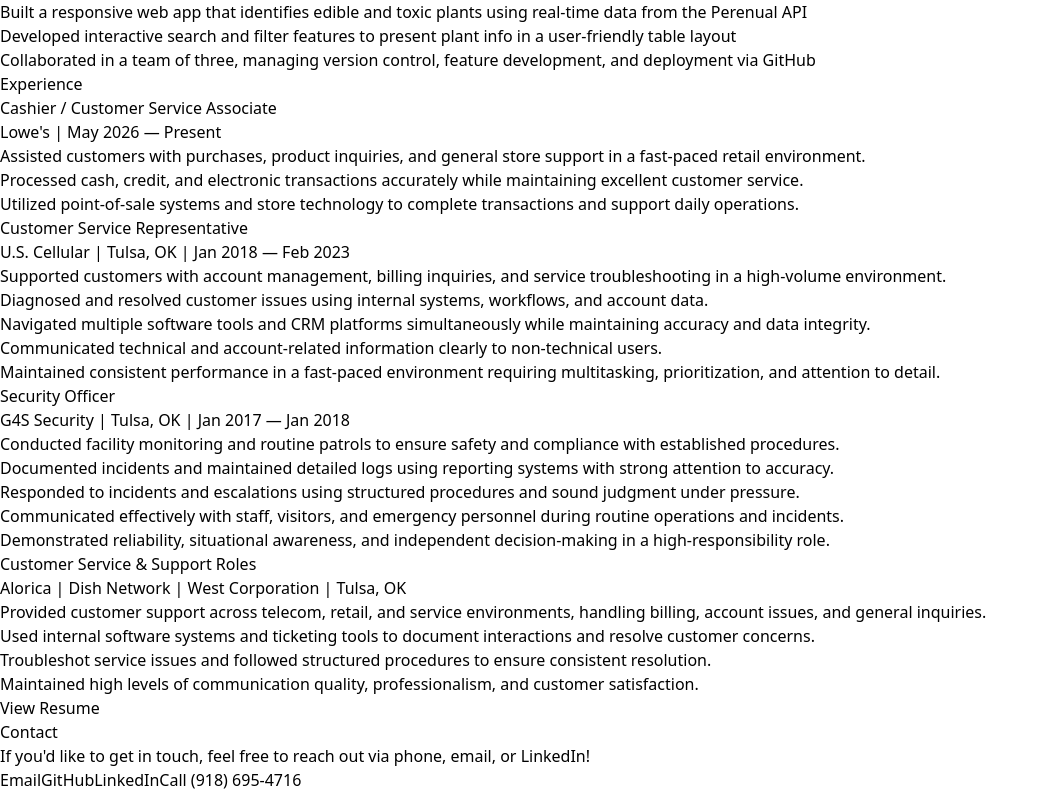
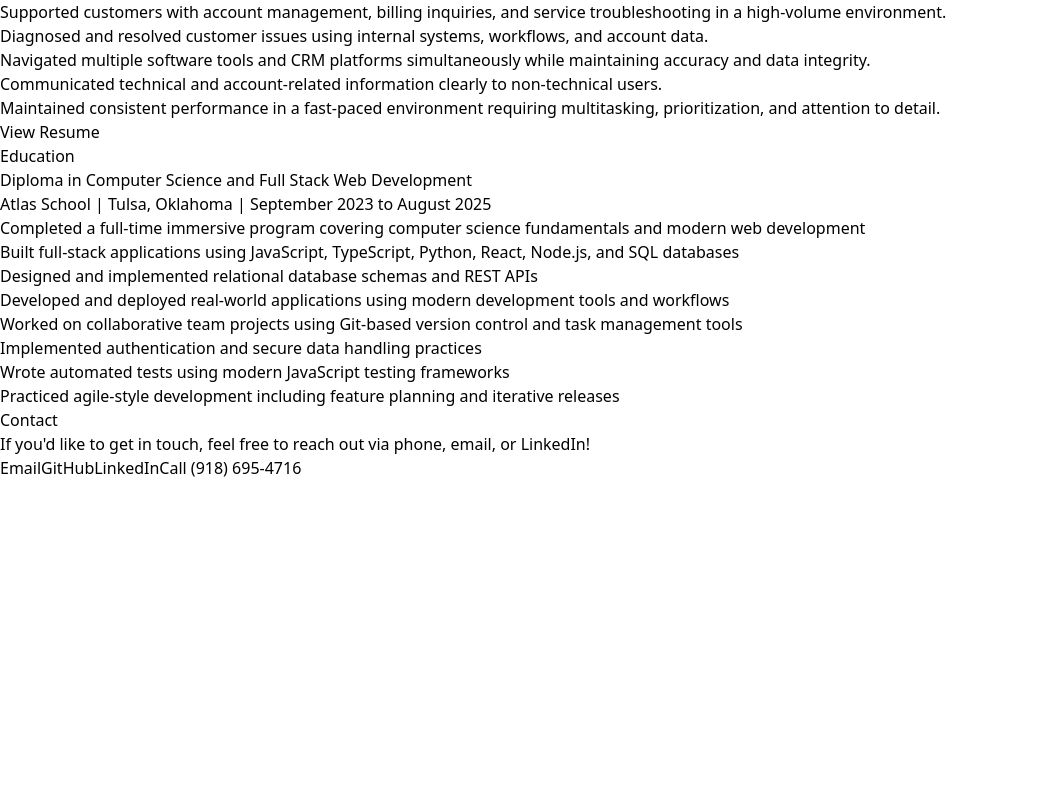
Before and after one commit to jessebrumley/hire, a React (Vite) app: page / in a window 1280 px wide. Shown: the part 2408-3200 px from the top of the page, without its empty margins (0-1048 px from the left). After the commit the page ends 2888 px from the top, so only its background shows below. Built offline with nearby package versions, Linux system fonts and the light colour scheme.

Commit message:
updates to visuals, changed url for checkin app

```diff
--- a/src/App.tsx
+++ b/src/App.tsx
@@ -12,10 +12,10 @@
     <>
       <Header />
       <About />
-      <Education />
       <Skills />
       <Projects />
       <Experience />
+      <Education />
       <Contact />
       <Footer />
     </>
--- a/src/components/Experience.tsx
+++ b/src/components/Experience.tsx
@@ -61,68 +61,6 @@
             </li>
           </ul>
         </div>
-
-        <div className="mb-8">
-          <h3 className="text-lg font-semibold">Security Officer</h3>
-
-          <p className="text-sm italic mb-3">
-            G4S Security | Tulsa, OK | Jan 2017 — Jan 2018
-          </p>
-
-          <ul className="list-disc ml-6 space-y-2">
-            <li>
-              Conducted facility monitoring and routine patrols to ensure safety
-              and compliance with established procedures.
-            </li>
-            <li>
-              Documented incidents and maintained detailed logs using reporting
-              systems with strong attention to accuracy.
-            </li>
-            <li>
-              Responded to incidents and escalations using structured procedures
-              and sound judgment under pressure.
-            </li>
-            <li>
-              Communicated effectively with staff, visitors, and emergency
-              personnel during routine operations and incidents.
-            </li>
-            <li>
-              Demonstrated reliability, situational awareness, and independent
-              decision-making in a high-responsibility role.
-            </li>
-          </ul>
-        </div>
-
-        <div className="mb-8">
-          <h3 className="text-lg font-semibold">
-            Customer Service & Support Roles
-          </h3>
-
-          <p className="text-sm italic mb-3">
-            Alorica | Dish Network | West Corporation | Tulsa, OK
-          </p>
-
-          <ul className="list-disc ml-6 space-y-2">
-            <li>
-              Provided customer support across telecom, retail, and service
-              environments, handling billing, account issues, and general
-              inquiries.
-            </li>
-            <li>
-              Used internal software systems and ticketing tools to document
-              interactions and resolve customer concerns.
-            </li>
-            <li>
-              Troubleshot service issues and followed structured procedures to
-              ensure consistent resolution.
-            </li>
-            <li>
-              Maintained high levels of communication quality, professionalism,
-              and customer satisfaction.
-            </li>
-          </ul>
-        </div>
-
         <ResumeModal />
       </div>
     </section>
--- a/src/components/Projects.tsx
+++ b/src/components/Projects.tsx
@@ -14,7 +14,7 @@
                         GitHub Repository
                     </a>
                     {' | '}
-                    <a href="https://atlas-check-in.netlify.app/" className="text-blue-600 underline" target="_blank">
+                    <a href="https://visitor-check-in.netlify.app/" className="text-blue-600 underline" target="_blank">
                         Live Site
                     </a>
                     <ul className="list-disc list-inside mt-2 space-y-1">
```
